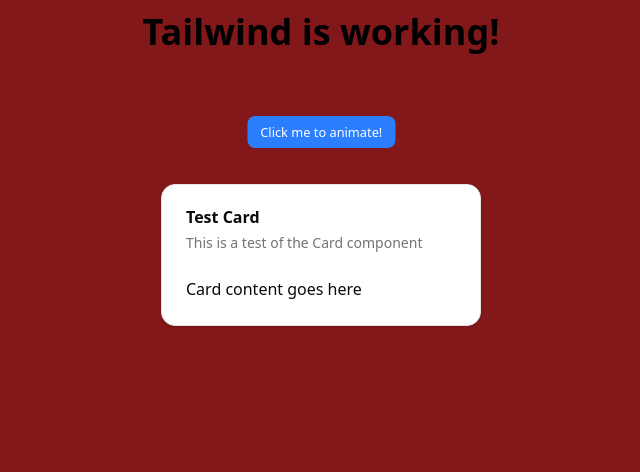
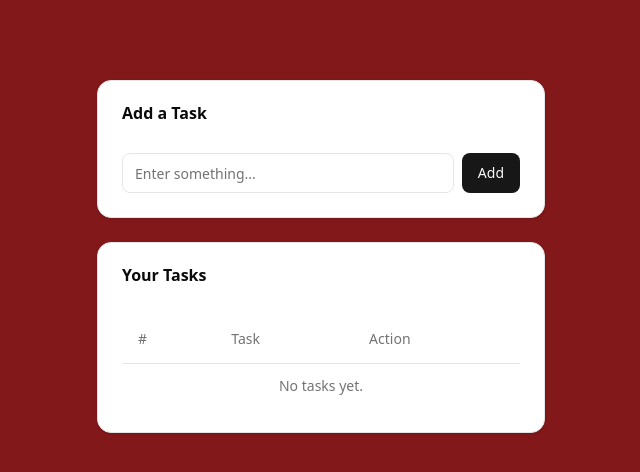
Before and after one commit to CelestialSkye/Todo-With-Power, a React (Vite) app: page / in a window 1280 px wide. Shown: the top 472 px of the page, without its empty margins (319-959 px from the left). Built offline with nearby package versions, Linux system fonts and the light colour scheme.

Commit message:
built a simple placeholder todo func

```diff
--- a/src/App.tsx
+++ b/src/App.tsx
@@ -1,74 +1,25 @@
 import { useEffect, useRef } from 'react';
 import gsap from 'gsap';
-import { Card, CardHeader, CardTitle, CardDescription, CardContent } from '@/components/ui/card';
+import { ToDo } from '@/components/ToDo';
 
 function App() {
-  const headingRef = useRef(null);
-  const buttonRef = useRef(null);
 
-  useEffect(() => {
-    // Animate heading on mount
-    gsap.from(headingRef.current, {
-      duration: 1,
-      opacity: 1,
-      y: -30,
-      ease: 'back.out',
-    });
 
-    // Animate button on mount
-    gsap.from(buttonRef.current, {
-      duration: 1,
-      delay: 0.3,
-      opacity: 1,
-      scale: 0.8,
-      ease: 'back.out',
-    });
-  }, []);
 
-  const handleButtonClick = () => {
-    gsap.to(headingRef.current, {
-      duration: 0.6,
-      rotation: 360,
-      color: '#ffffff',
-      ease: 'power2.inOut',
-    });
-
-    gsap.to(buttonRef.current, {
-      duration: 0.4,
-      scale: 1.1,
-      yoyo: true,
-      repeat: 1,
-      ease: 'power2.inOut',
-    });
-  };
 
     return (
       <div className="p-10 bg-red-900 min-h-screen">
-        <div className="flex flex-col items-center justify-center mb-8">
-          <h1 ref={headingRef} className="text-4xl font-bold text-black mb-4">
-            Tailwind is working!
-          </h1>
-          <button
-            ref={buttonRef}
-            onClick={handleButtonClick}
-            className="mt-4 px-4 py-2 rounded-lg bg-blue-500 text-white hover:bg-blue-600 transition-colors cursor-pointer"
-          >
-            Click me to animate!
-          </button>
 
-          <Card className="mt-8 w-80">
-            <CardHeader>
-              <CardTitle>Test Card</CardTitle>
-              <CardDescription>This is a test of the Card component</CardDescription>
-            </CardHeader>
-            <CardContent>
-              <p>Card content goes here</p>
-            </CardContent>
-          </Card>
+
+
+
+          <ToDo />
+
         </div>
 
 
-      </div>
+
+
     );
 }
 
--- /dev/null
+++ b/src/components/toDo.jsx
@@ -0,0 +1,98 @@
+import { useState } from "react";
+import { Input } from "@/components/ui/input";
+import { Button } from "@/components/ui/button";
+import { useTodo } from "@/hooks/useTodo";
+
+import {
+  Table,
+  TableHeader,
+  TableRow,
+  TableHead,
+  TableBody,
+  TableCell,
+} from "@/components/ui/table";
+
+import {
+  Card,
+  CardContent,
+  CardHeader,
+  CardTitle,
+} from "@/components/ui/card";
+
+export function ToDo() {
+  const { tasks, addTask, removeTask } = useTodo();
+  const [inputValue, setInputValue] = useState("");
+
+  function handleAddTask() {
+    addTask(inputValue);
+    setInputValue("");
+  }
+
+  return (
+    <div className="w-full max-w-md mx-auto mt-10 space-y-6">
+
+      <Card>
+        <CardHeader>
+          <CardTitle>Add a Task</CardTitle>
+        </CardHeader>
+
+        <CardContent className="flex gap-2">
+          <Input
+            value={inputValue}
+            onChange={(e) => setInputValue(e.target.value)}
+            placeholder="Enter something..."
+            className="flex-1"
+          />
+
+          <Button onClick={handleAddTask}>
+            Add
+          </Button>
+        </CardContent>
+      </Card>
+
+      <Card>
+        <CardHeader>
+          <CardTitle>Your Tasks</CardTitle>
+        </CardHeader>
+
+        <CardContent>
+          <Table>
+            <TableHeader>
+              <TableRow>
+                <TableHead>#</TableHead>
+                <TableHead>Task</TableHead>
+                <TableHead>Action</TableHead>
+              </TableRow>
+            </TableHeader>
+
+            <TableBody>
+              {tasks.map((task, index) => (
+                <TableRow key={index}>
+                  <TableCell>{index + 1}</TableCell>
+                  <TableCell>{task}</TableCell>
+                  <TableCell>
+                    <Button
+                      variant="destructive"
+                      onClick={() => removeTask(index)}
+                    >
+                      Delete
+                    </Button>
+                  </TableCell>
+                </TableRow>
+              ))}
+
+              {tasks.length === 0 && (
+                <TableRow>
+                  <TableCell colSpan={3} className="text-center text-sm text-muted-foreground">
+                    No tasks yet.
+                  </TableCell>
+                </TableRow>
+              )}
+            </TableBody>
+          </Table>
+        </CardContent>
+      </Card>
+
+    </div>
+  );
+}
--- /dev/null
+++ b/src/components/ui/button.tsx
@@ -0,0 +1,40 @@
+import * as React from "react"
+import { Slot } from "@radix-ui/react-slot"
+
+import { cn } from "@/lib/utils"
+
+export interface ButtonProps
+  extends React.ButtonHTMLAttributes<HTMLButtonElement> {
+  asChild?: boolean
+  variant?: "default" | "destructive" | "outline" | "secondary" | "ghost" | "link"
+  size?: "default" | "sm" | "lg" | "icon"
+}
+
+const Button = React.forwardRef<HTMLButtonElement, ButtonProps>(
+  ({ className, variant = "default", size = "default", asChild = false, ...props }, ref) => {
+    const Comp = asChild ? Slot : "button"
+    return (
+      <Comp
+        className={cn(
+          "inline-flex items-center justify-center gap-2 whitespace-nowrap rounded-md text-sm font-medium ring-offset-background transition-colors focus-visible:outline-none focus-visible:ring-2 focus-visible:ring-ring focus-visible:ring-offset-2 disabled:pointer-events-none disabled:opacity-50 [&_svg]:pointer-events-none [&_svg]:size-4 [&_svg]:shrink-0",
+          variant === "default" && "bg-primary text-primary-foreground hover:bg-primary/90",
+          variant === "destructive" && "bg-destructive text-destructive-foreground hover:bg-destructive/90",
+          variant === "outline" && "border border-input bg-background hover:bg-accent hover:text-accent-foreground",
+          variant === "secondary" && "bg-secondary text-secondary-foreground hover:bg-secondary/80",
+          variant === "ghost" && "hover:bg-accent hover:text-accent-foreground",
+          variant === "link" && "text-primary underline-offset-4 hover:underline",
+          size === "default" && "h-10 px-4 py-2",
+          size === "sm" && "h-9 rounded-md px-3",
+          size === "lg" && "h-11 rounded-md px-8",
+          size === "icon" && "h-10 w-10",
+          className
+        )}
+        ref={ref}
+        {...props}
+      />
+    )
+  }
+)
+Button.displayName = "Button"
+
+export { Button }
--- /dev/null
+++ b/src/components/ui/input.tsx
@@ -0,0 +1,23 @@
+import * as React from "react"
+
+import { cn } from "@/lib/utils"
+
+export interface InputProps
+  extends React.InputHTMLAttributes<HTMLInputElement> {}
+
+const Input = React.forwardRef<HTMLInputElement, InputProps>(
+  ({ className, type, ...props }, ref) => (
+    <input
+      type={type}
+      className={cn(
+        "flex h-10 w-full rounded-md border border-input bg-background px-3 py-2 text-base ring-offset-background placeholder:text-muted-foreground focus-visible:outline-none focus-visible:ring-2 focus-visible:ring-ring focus-visible:ring-offset-2 disabled:cursor-not-allowed disabled:opacity-50 md:text-sm",
+        className
+      )}
+      ref={ref}
+      {...props}
+    />
+  )
+)
+Input.displayName = "Input"
+
+export { Input }
--- /dev/null
+++ b/src/components/ui/table.tsx
@@ -0,0 +1,117 @@
+import * as React from "react"
+
+import { cn } from "@/lib/utils"
+
+const Table = React.forwardRef<
+  HTMLTableElement,
+  React.HTMLAttributes<HTMLTableElement>
+>(({ className, ...props }, ref) => (
+  <div className="w-full overflow-auto">
+    <table
+      ref={ref}
+      className={cn("w-full caption-bottom text-sm", className)}
+      {...props}
+    />
+  </div>
+))
+Table.displayName = "Table"
+
+const TableHeader = React.forwardRef<
+  HTMLTableSectionElement,
+  React.HTMLAttributes<HTMLTableSectionElement>
+>(({ className, ...props }, ref) => (
+  <thead ref={ref} className={cn("border-b", className)} {...props} />
+))
+TableHeader.displayName = "TableHeader"
+
+const TableBody = React.forwardRef<
+  HTMLTableSectionElement,
+  React.HTMLAttributes<HTMLTableSectionElement>
+>(({ className, ...props }, ref) => (
+  <tbody
+    ref={ref}
+    className={cn("[&_tr:last-child]:border-0", className)}
+    {...props}
+  />
+))
+TableBody.displayName = "TableBody"
+
+const TableFooter = React.forwardRef<
+  HTMLTableSectionElement,
+  React.HTMLAttributes<HTMLTableSectionElement>
+>(({ className, ...props }, ref) => (
+  <tfoot
+    ref={ref}
+    className={cn(
+      "border-t bg-muted/50 font-medium [&>tr]:last:border-b-0",
+      className
+    )}
+    {...props}
+  />
+))
+TableFooter.displayName = "TableFooter"
+
+const TableRow = React.forwardRef<
+  HTMLTableRowElement,
+  React.HTMLAttributes<HTMLTableRowElement>
+>(({ className, ...props }, ref) => (
+  <tr
+    ref={ref}
+    className={cn(
+      "border-b transition-colors hover:bg-muted/50 data-[state=selected]:bg-muted",
+      className
+    )}
+    {...props}
+  />
+))
+TableRow.displayName = "TableRow"
+
+const TableHead = React.forwardRef<
+  HTMLTableCellElement,
+  React.ThHTMLAttributes<HTMLTableCellElement>
+>(({ className, ...props }, ref) => (
+  <th
+    ref={ref}
+    className={cn(
+      "h-12 px-4 text-left align-middle font-medium text-muted-foreground [&:has([role=checkbox])]:pr-0",
+      className
+    )}
+    {...props}
+  />
+))
+TableHead.displayName = "TableHead"
+
+const TableCell = React.forwardRef<
+  HTMLTableCellElement,
+  React.TdHTMLAttributes<HTMLTableCellElement>
+>(({ className, ...props }, ref) => (
+  <td
+    ref={ref}
+    className={cn("px-4 py-3 align-middle [&:has([role=checkbox])]:pr-0", className)}
+    {...props}
+  />
+))
+TableCell.displayName = "TableCell"
+
+const TableCaption = React.forwardRef<
+  HTMLTableCaptionElement,
+  React.HTMLAttributes<HTMLTableCaptionElement>
+>(({ className, ...props }, ref) => (
+  <caption
+    ref={ref}
+    className={cn("mt-4 text-sm text-muted-foreground", className)}
+    {...props}
+  />
+))
+TableCaption.displayName = "TableCaption"
+
+export {
+  Table,
+  TableHeader,
+  TableBody,
+  TableFooter,
+  TableHead,
+  TableRow,
+  TableCell,
+  TableCaption,
+}
--- /dev/null
+++ b/src/hooks/useTodo.js
@@ -0,0 +1,34 @@
+import { useState } from "react";
+
+export function useTodo() {
+  const [tasks, setTasks] = useState([]);
+
+  const addTask = (task) => {
+    if (!task || task.trim() === "") {
+      return;
+    }
+
+    const newTasks = [...tasks, task];
+
+    setTasks(newTasks);
+  };
+
+const removeTask = function(index) {
+  const newTasks = [];
+
+  for (let i = 0; i < tasks.length; i++) {
+    if (i !== index) {
+      newTasks.push(tasks[i]);
+    }
+  }
+
+  setTasks(newTasks);
+};
+
+
+  return {
+    tasks,
+    addTask,
+    removeTask,
+  };
+}
```
